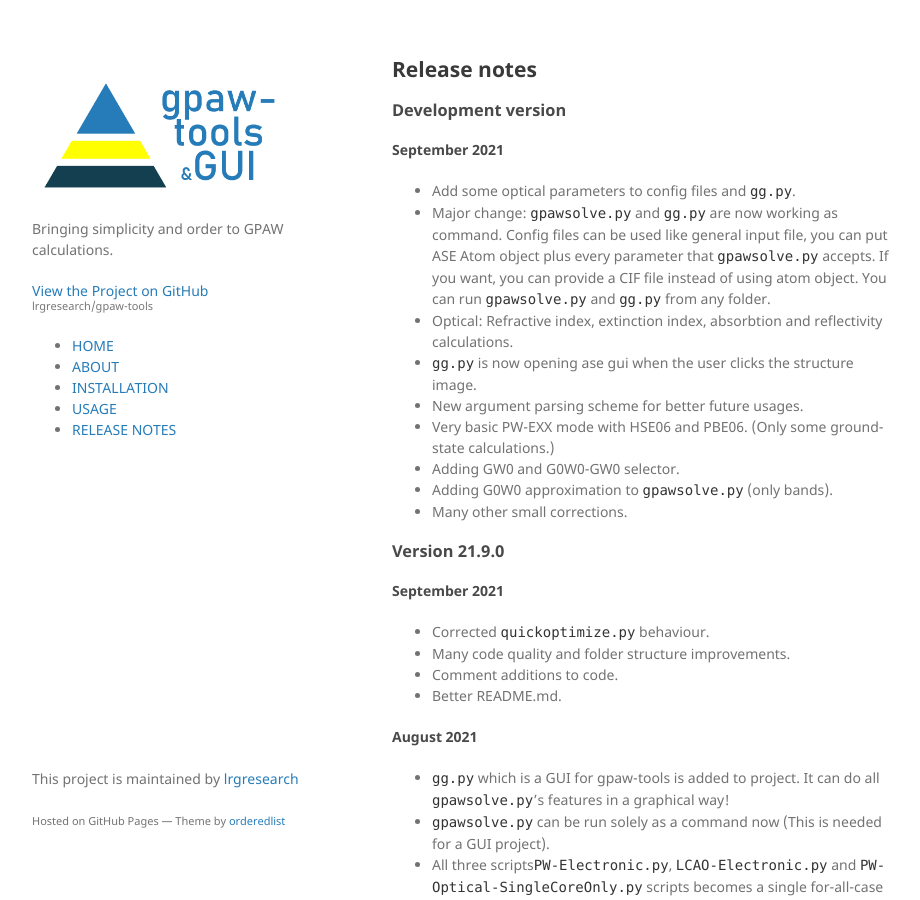
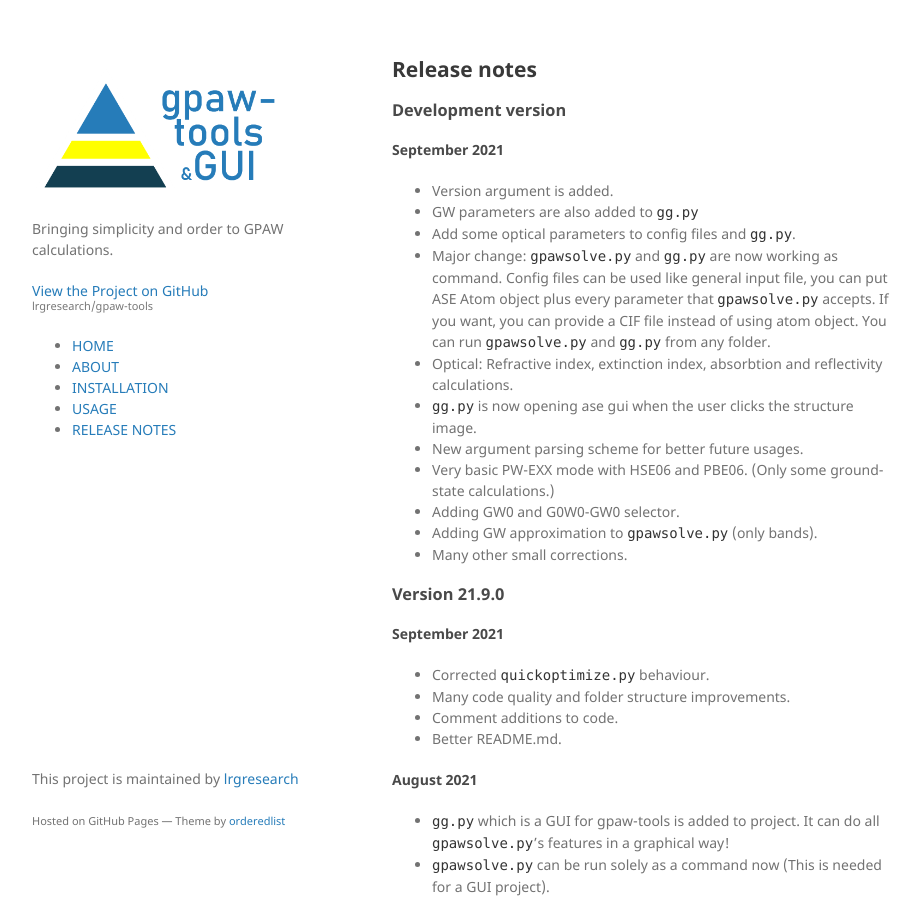
Before and after one commit to lrgresearch/gpaw-tools, a Jekyll site: the page built from releasenotes.md, in a window 1280 px wide and 900 px high. Shown: the whole window, without its empty margins (178-1098 px from the left). Built offline with Jekyll 4.4.1, drawn with Linux system fonts in a browser that asks for light colours.

Commit message:
Update releasenotes.md

```diff
--- a/releasenotes.md
+++ b/releasenotes.md
@@ -8,6 +8,8 @@ title: Release Notes
 
 ### Development version
 #### September 2021
+* Version argument is added.
+* GW parameters are also added to `gg.py`
 * Add some optical parameters to config files and `gg.py`.
 * Major change: `gpawsolve.py` and `gg.py` are now working as command. Config files can be used like general input file, you can put ASE Atom object plus every parameter that `gpawsolve.py` accepts. If you want, you can provide a CIF file instead of using atom object. You can run `gpawsolve.py` and `gg.py` from any folder.
 * Optical: Refractive index, extinction index, absorbtion and reflectivity calculations.
@@ -15,7 +17,7 @@ title: Release Notes
 * New argument parsing scheme for better future usages.
 * Very basic PW-EXX mode with HSE06 and PBE06. (Only some ground-state calculations.)
 * Adding GW0 and G0W0-GW0 selector.
-* Adding G0W0 approximation to `gpawsolve.py` (only bands).
+* Adding GW approximation to `gpawsolve.py` (only bands).
 * Many other small corrections.
 
 ### Version 21.9.0
```
